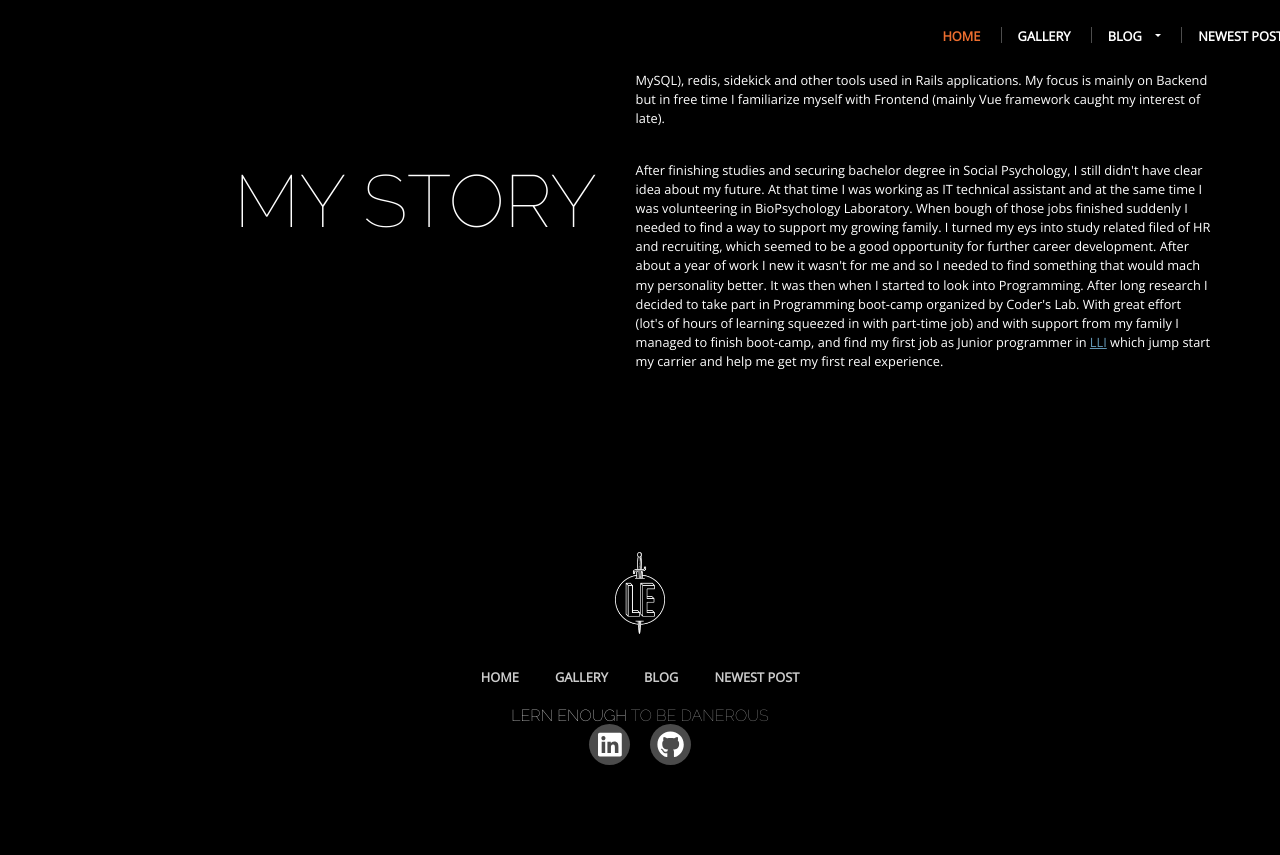
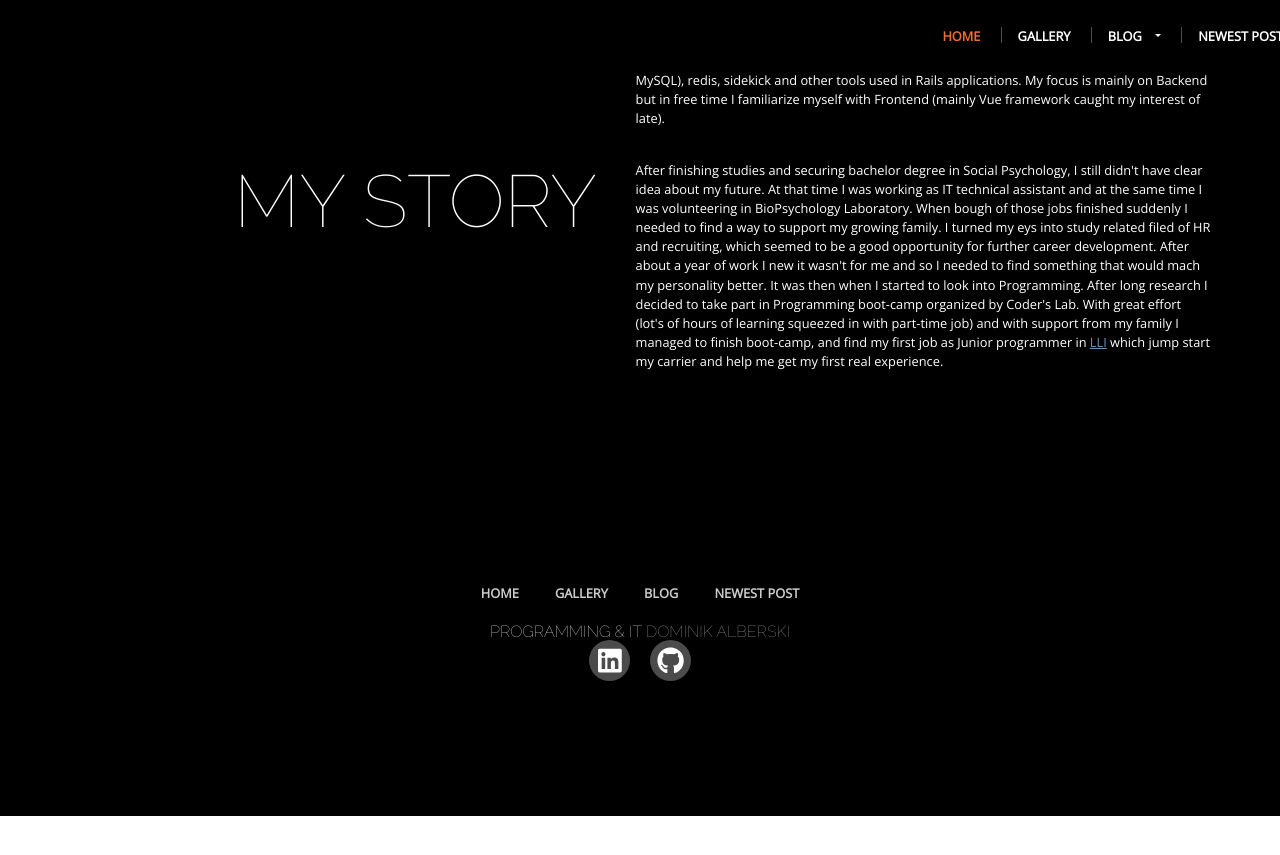
Before and after one commit to DominikAlberski/DominikAlberski.github.io, a Jekyll site: the page built from index.html, in a window 1280 px wide and 900 px high, scrolled down 877 px. Shown: the top 855 px of the window. Built offline with Jekyll 4.4.1, drawn with Linux system fonts in a browser that asks for light colours; nearby versions of some CDN libraries; after the commit the page ends 1693 px from its top, so only the background shows below that.

Commit message:
Rearange footer

```diff
--- a/_includes/footer.html
+++ b/_includes/footer.html
@@ -1,11 +1,11 @@
 <footer class="footer">
-  <a class='footer-logo' href="/"><img src="/assets/images/logo.png" alt="Lern Enough"></a>
+  <!-- <a class='footer-logo' href="/"><img src="/assets/images/logo.png" alt="Lern Enough"></a> -->
   <nav>
     <ul class="footer-nav nav-links">
       {% include nav-links.html %}
     </ul>
   </nav>
-  <h3>Lern Enough <span>to be Danerous</span></h3>
+  <h3>Programming &#38; IT <span>Dominik Alberski</span></h3>
   <nav>
     <ul class="social-list">
       {% include social-links.html %}
```
